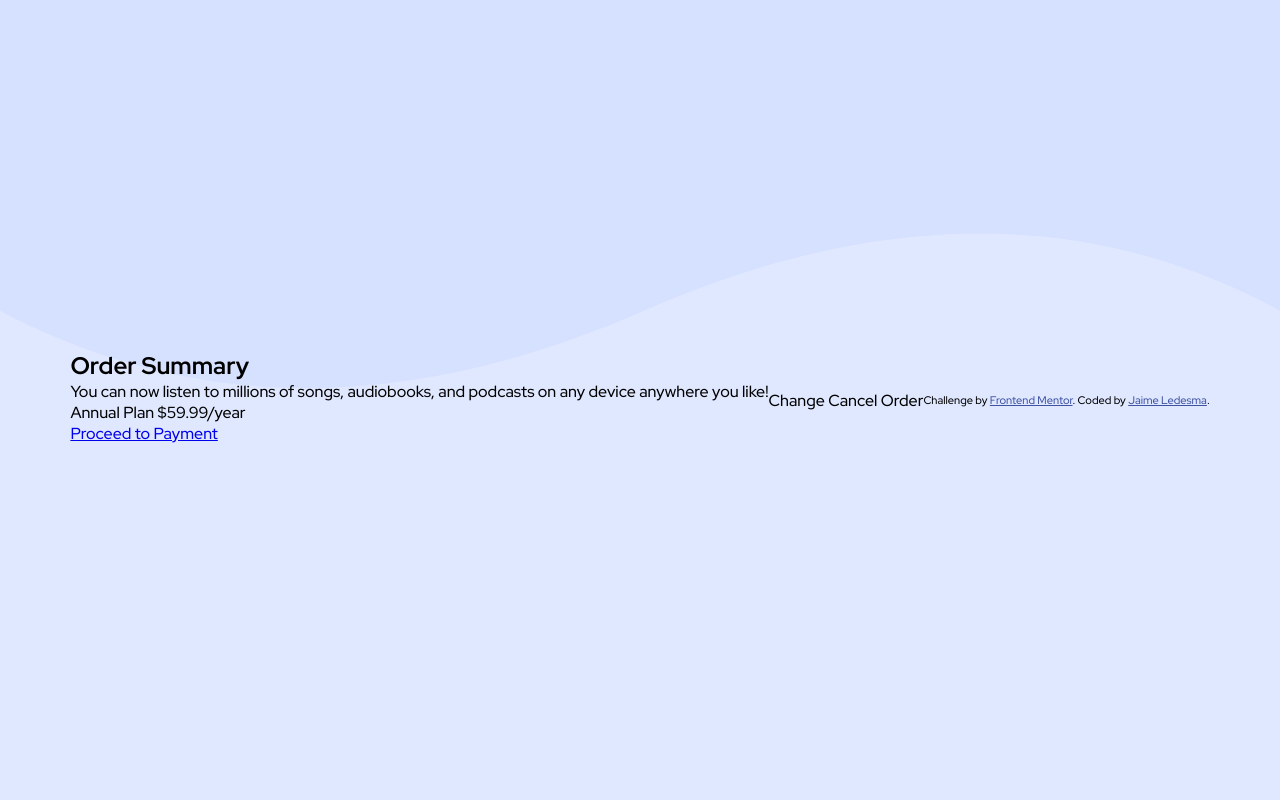
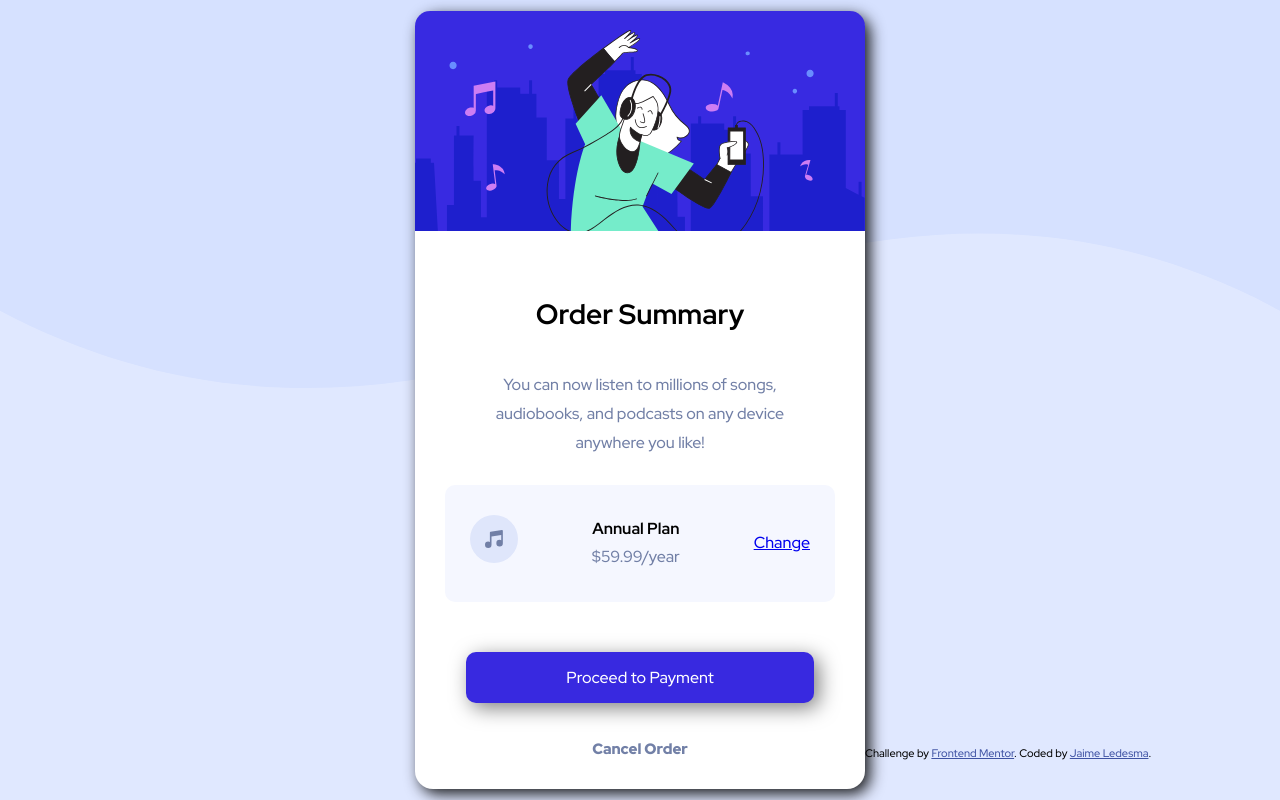
Before and after one commit to jledesma44/Order-summary-component, a website: page index.html in a window 1280 px wide. Drawn offline with Linux system fonts and the light colour scheme.

Commit message:
add final markup and styles to version-1.0

```diff
--- a/index.html
+++ b/index.html
@@ -14,7 +14,7 @@
 <body>
 
   <div class="card">
-    <div class="card__image" style="background-image:url(/order-summary-component-main/Order-summary-component/images/illustration-hero.svg)"></div>
+    <div class="card__image" style="background-image:url(/images/illustration-hero.svg)"></div>
     <div class="card__content">
       <h2 class="card__content--title">Order Summary</h2>
       <p class="card__content--info">
@@ -22,12 +22,21 @@
         device anywhere you like!
       </p>
       <div class="card__content--purchase-details">
-        Annual Plan
-        $59.99/year
+        <div class="card__content--purchase-details-icon">
+          <img src="/images/icon-music.svg" alt="music symbol">
+        </div>
+        <div class="card__content--purchase-details-plan">
+          <strong>Annual Plan</strong><br>
+          <p class="card__content--purchase-details-plan-price">$59.99/year</p>
+        </div>
+
+        <div class="card__content--purchase-details-change">
+          <a href="#">Change</a>
+        </div>
       </div>
       <a href="#" class="btn">Proceed to Payment</a>
+      <a href="#" class="cancel-order">Cancel Order</a>
     </div>
-
   </div>
 
 
@@ -36,10 +45,9 @@
 
 
 
-  Change
 
 
-  Cancel Order
+
 
 
   <footer>
--- a/styles/style.css
+++ b/styles/style.css
@@ -1,6 +1,9 @@
 .attribution {
   font-size: 11px;
   text-align: center;
+  position: absolute;
+  margin: auto 0;
+  bottom: 40px;
 }
 .attribution a {
   color: hsl(228, 45%, 44%);
@@ -40,16 +43,76 @@ body {
 
 .card {
   display: grid;
-  grid-template-columns: 1fr;
-  grid-template-rows: 200px 300px;
-  border-radius: 20px;
-  box-shadow: ;
+  grid-template-columns: 450px;
+  grid-template-rows: 200px 1fr;
+  grid-template-areas: 'card-image' 'card-content';
+
+  border-radius: 18px;
+  background: #fff;
+  box-shadow: 5px 5px 15px rgba(0, 0, 0, 0.9);
 }
+
 .card__image {
   background-size: cover;
-  min-height: 180px;
+  min-height: 220px;
   background-position: center;
+  border-top-left-radius: 15px;
+  border-top-right-radius: 15px;
 }
-.card-content {
+.card__content {
   padding: 30px;
+  text-align: center;
 }
+.card__content--title {
+  font-size: 28px;
+  margin: 50px 0 33px 0;
+  line-height: 1.7;
+}
+.card__content--info {
+  color: #717fa6;
+  line-height: 1.8;
+  max-width: 300px;
+  margin: 0 auto;
+  font-size: 16px;
+  font-weight: 100;
+  margin-bottom: 27px;
+}
+
+.card__content--purchase-details {
+  background: hsl(225, 100%, 98%);
+  border-radius: 10px;
+  display: flex;
+  justify-content: space-between;
+  align-items: center;
+  padding: 15px;
+  margin-bottom: 50px;
+  padding: 30px 25px;
+  line-height: 1.8;
+}
+.card__content--purchase-details-plan-price {
+  color: #717fa6;
+}
+.card__content--purchase-details-change a:hover {
+  color: #766cf1;
+  text-decoration: none;
+}
+
+.btn {
+  background: var(--Bright-blue);
+  padding: 15px 100px;
+  border-radius: 10px;
+  text-decoration: none;
+  color: #fff;
+  display: inline-block;
+  margin-bottom: 35px;
+  box-shadow: 5px 5px 20px rgba(0, 0, 0, 0.5);
+}
+.btn:hover {
+  background: #766cf1;
+}
+.cancel-order {
+  text-decoration: none;
+  color: var(--Desaturated-blue);
+  font-size: 15px;
+  font-weight: 900;
+}
```
